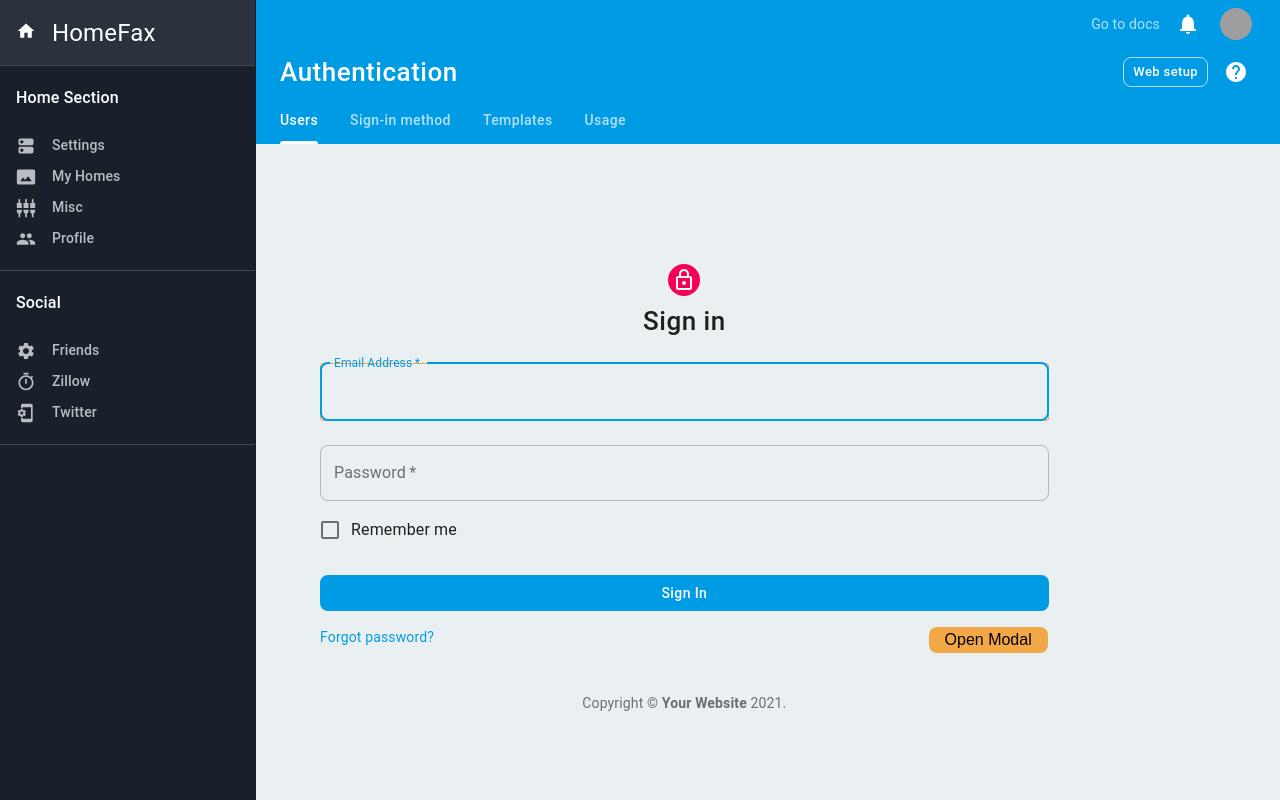
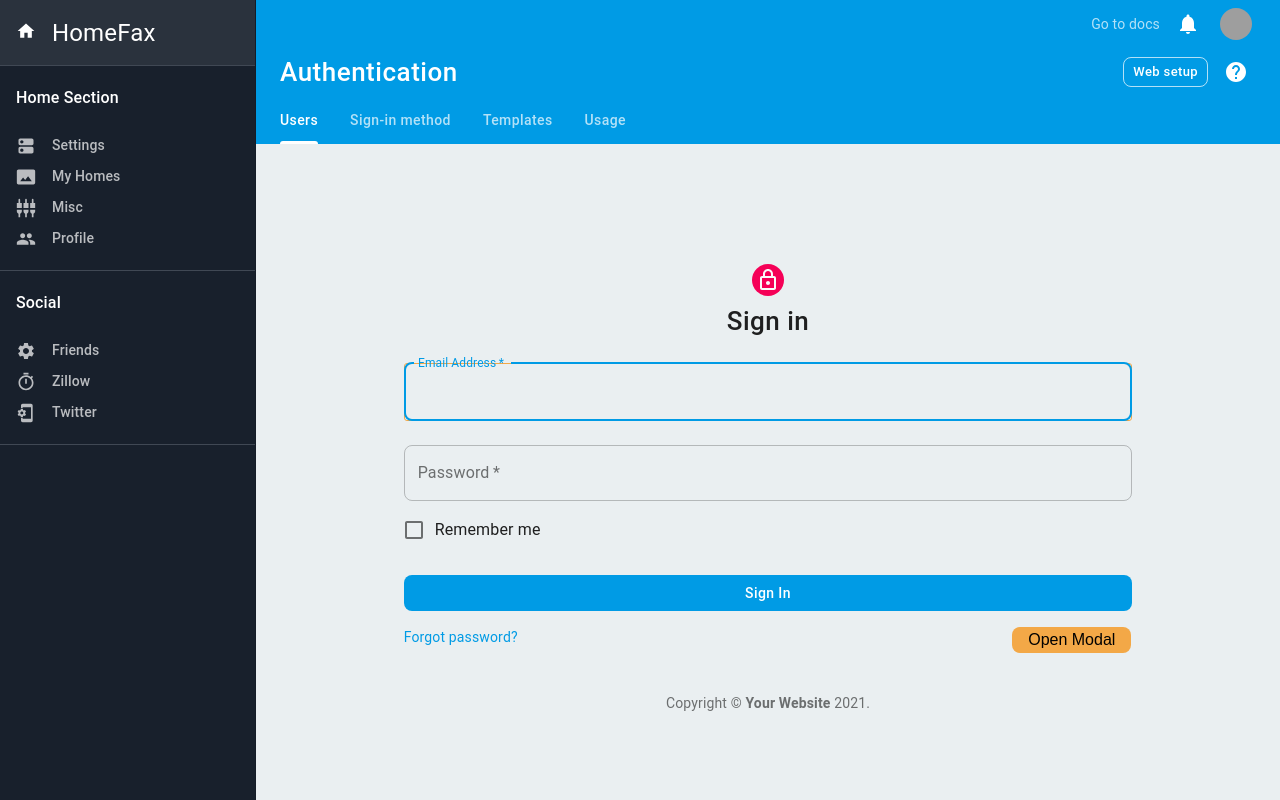
Before and after one commit to brownnicholasj/homeFax, a React (Create React App) app in the folder client/: page / in a window 1280 px wide. Shown: the top 800 px of the page. Built offline with nearby package versions, Linux system fonts and the light colour scheme; grey boxes are pictures that could not be loaded.

Commit message:
fixed signin centering

```diff
--- a/client/src/components/SignIn.js
+++ b/client/src/components/SignIn.js
@@ -57,7 +57,7 @@ const useStyles = makeStyles((theme) => ({
 	},
 }));
 
-export default function SignInSide() {
+export default function SignIn() {
 	const classes = useStyles();
 	const handleOpen = () => {
 		setOpen(true);
@@ -76,7 +76,7 @@ export default function SignInSide() {
 	);
 
 	return (
-		<Grid container component="main" className={classes.root}>
+		<div>
 			<CssBaseline />
 
 			<div className={classes.paper}>
@@ -152,6 +152,6 @@ export default function SignInSide() {
 					</Box>
 				</form>
 			</div>
-		</Grid>
+		</div>
 	);
 }
--- a/client/src/pages/PaperBase.js
+++ b/client/src/pages/PaperBase.js
@@ -13,8 +13,8 @@ import Navigator from '../components/Navigator';
 import Content from '../components/Content';
 import Header from '../components/Header';
 import { useState } from 'react';
-import SignInSide from '../components/SignIn';
-import { Backdrop } from '@material-ui/core';
+import SignIn from '../components/SignIn';
+import { Grid } from '@material-ui/core';
 
 function Copyright() {
 	return (
@@ -198,6 +198,8 @@ function Paperbase(props) {
 				<div className={classes.app}>
 					<Header onDrawerToggle={handleDrawerToggle} />
 					<main className={classes.main}>
+						<Grid container alignContent="center" justifyContent="center">
+							<Grid item xs={12}>
 								{isLoggedIn ? (
 									<Content />
 								) : (
@@ -208,9 +210,12 @@ function Paperbase(props) {
 											justifyContent: 'center',
 										}}
 									>
-								<SignInSide></SignInSide>
+										{/* <h1>test</h1> */}
+										<SignIn align="center"></SignIn>
 									</div>
 								)}
+							</Grid>
+						</Grid>
 					</main>
 					<footer className={classes.footer}>
 						<Copyright />
```
Lines whose indentation alone changed are shown as unchanged.
